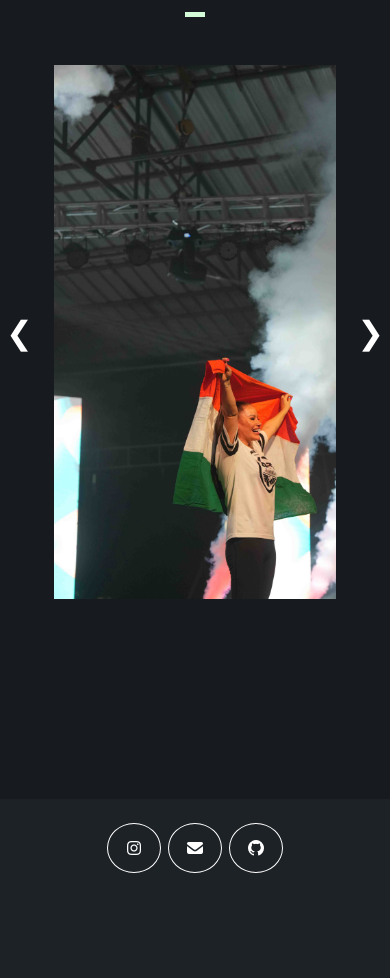
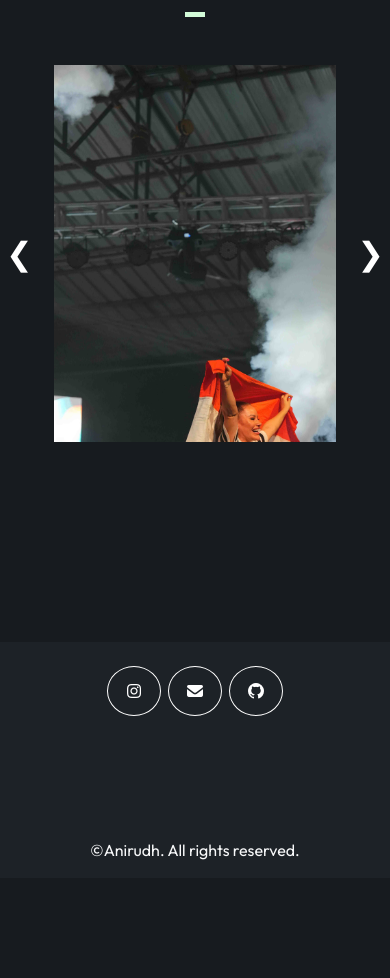
Before and after one commit to anirudhajikumar/Portfolio, a Django app: page / in a window 390 px wide. Shown: the part 1960-2938 px from the top of the page. After the commit the page ends 2820 px from the top, so only its background shows below. Run offline with Django 5.2, Linux system fonts and the light colour scheme; data that the repository does not hold is empty; some libraries are stand-ins or nearby versions; some web fonts are replaced.

Commit message:
slider css width

```diff
--- a/static/styles/main.css
+++ b/static/styles/main.css
@@ -269,6 +269,7 @@ a.linkedin:hover{
 @media (max-width: 575px) {
     .slider {
         width: 400px; /* 1 item */
+        aspect-ratio: 3/4;
     }
 }
 
```
